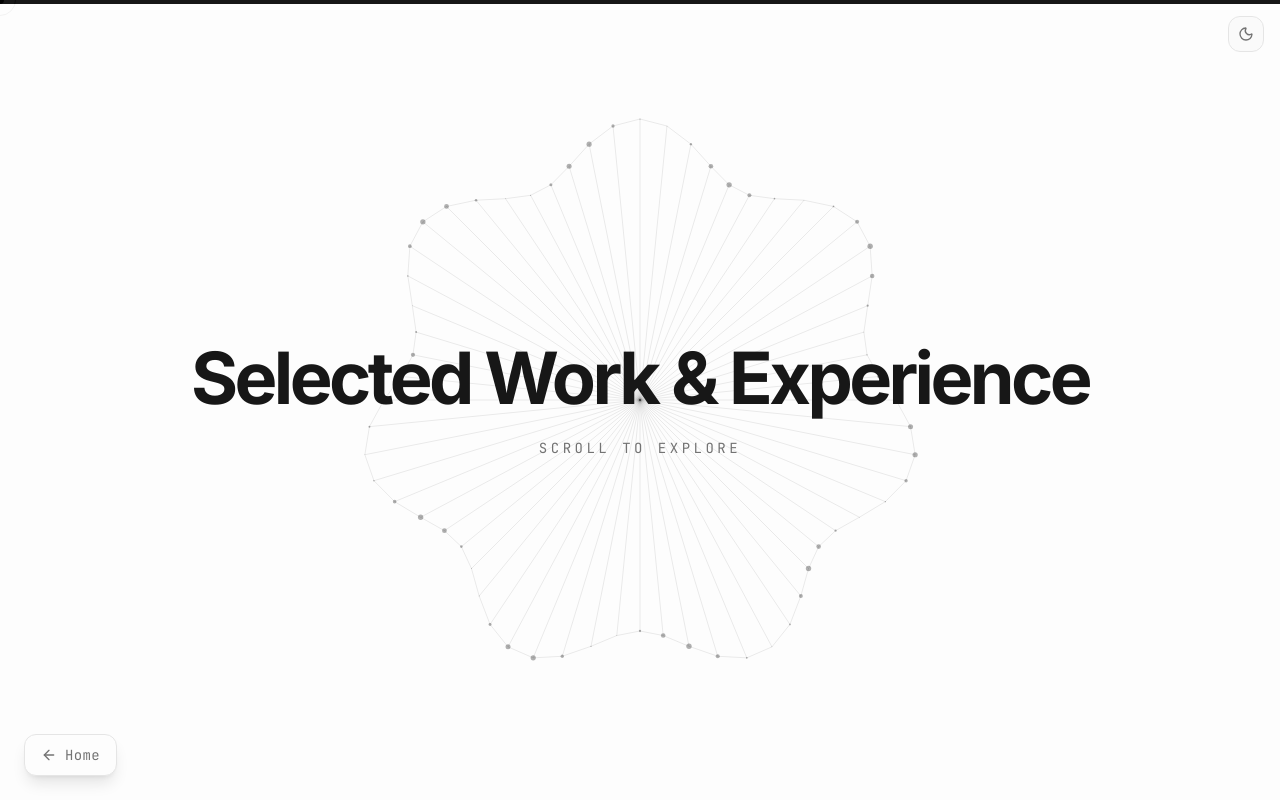
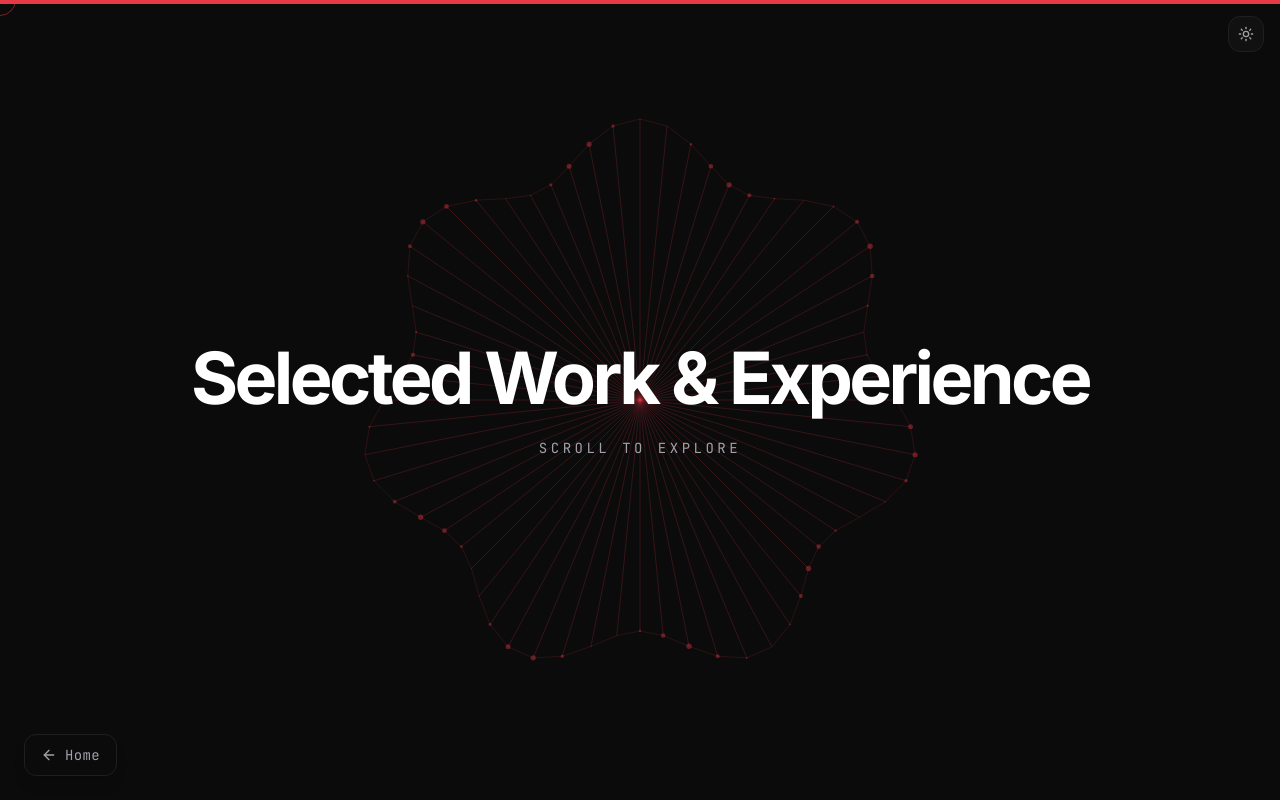
Before and after one commit to gayatrii-366/portfolio, a Next.js app in the folder portfolio-gayatri/: page /portfolio in a window 1280 px wide. Shown: the top 800 px of the page. Built offline with nearby package versions, Linux system fonts and the light colour scheme.

Commit message:
Updated color scheme to dark-first with bold red accent

```diff
--- a/portfolio-gayatri/src/app/globals.css
+++ b/portfolio-gayatri/src/app/globals.css
@@ -6,21 +6,25 @@
 }
 
 :root {
-  --bg: #fdfdfd;
-  --fg: #171717;
-  --bg-secondary: #fafafa;
-  --bg-panel: #f0f0f0;
-  --border: #e5e5e5;
-  --muted: #737373;
+  --bg: #0b0b0b;
+  --fg: #ffffff;
+  --bg-secondary: #111111;
+  --bg-panel: #111111;
+  --border: #1f1f1f;
+  --muted: #a1a1aa;
+  --accent: #e63946;
+  --accent-hover: #ff4d5a;
 }
 
 .dark {
-  --bg: #0a0a0a;
-  --fg: #ededed;
+  --bg: #0b0b0b;
+  --fg: #ffffff;
   --bg-secondary: #111111;
-  --bg-panel: #1a1a1a;
-  --border: #262626;
-  --muted: #a3a3a3;
+  --bg-panel: #111111;
+  --border: #1f1f1f;
+  --muted: #a1a1aa;
+  --accent: #e63946;
+  --accent-hover: #ff4d5a;
 }
 
 * {
@@ -46,4 +50,4 @@ body {
 /* Scrollbar */
 ::-webkit-scrollbar { width: 5px; }
 ::-webkit-scrollbar-track { background: transparent; }
-::-webkit-scrollbar-thumb { background: var(--border); border-radius: 999px; }
+::-webkit-scrollbar-thumb { background: var(--accent); border-radius: 999px; }
--- a/portfolio-gayatri/src/components/home/left-panel.tsx
+++ b/portfolio-gayatri/src/components/home/left-panel.tsx
@@ -91,7 +91,7 @@ export default function LeftPanel() {
               e.stopPropagation();
               setShowEmailDropdown(!showEmailDropdown);
             }}
-            className="bg-[var(--fg)] text-[var(--bg)] px-9 py-3.5 rounded-xl text-sm font-medium tracking-wide shadow-lg transition-all shadow-[var(--fg)]/10 hover:shadow-[var(--fg)]/20 interactive"
+            className="bg-[var(--accent)] text-white px-9 py-3.5 rounded-xl text-sm font-medium tracking-wide shadow-lg transition-all shadow-[var(--accent)]/10 hover:bg-[var(--accent-hover)] hover:shadow-[var(--accent)]/20 interactive"
           >
             Email me
           </motion.button>
@@ -152,7 +152,7 @@ export default function LeftPanel() {
               rel="noopener noreferrer"
               whileHover={{ scale: 1.15, y: -2 }}
               whileTap={{ scale: 0.95 }}
-              className="opacity-75 hover:opacity-100 hover:text-[var(--fg)] transition-all duration-300 interactive"
+              className="opacity-75 hover:opacity-100 hover:text-[var(--accent)] transition-all duration-300 interactive"
             >
               <Icon className="w-5 h-5 stroke-[1.5]" />
             </motion.a>
--- a/portfolio-gayatri/src/components/home/right-panel.tsx
+++ b/portfolio-gayatri/src/components/home/right-panel.tsx
@@ -88,14 +88,14 @@ export default function RightPanel() {
             href="/resume.pdf"
             target="_blank"
             rel="noopener noreferrer"
-            className="flex-1 bg-[var(--fg)] text-[var(--bg)] rounded-xl py-4 flex items-center justify-center font-sans font-medium tracking-wide hover:-translate-y-1 hover:shadow-lg hover:shadow-[var(--fg)]/10 transition-all duration-300 ease-out interactive"
+            className="flex-1 bg-[var(--accent)] text-white rounded-xl py-4 flex items-center justify-center font-sans font-medium tracking-wide hover:-translate-y-1 hover:bg-[var(--accent-hover)] hover:shadow-lg hover:shadow-[var(--accent)]/20 transition-all duration-300 ease-out interactive"
           >
             Resume
           </a>
 
           <Link
             href="/portfolio"
-            className="flex-1 bg-transparent text-[var(--fg)] border border-[var(--border)] rounded-xl py-4 flex items-center justify-center font-sans font-medium tracking-wide hover:bg-[var(--fg)] hover:text-[var(--bg)] hover:-translate-y-1 transition-all duration-300 ease-out interactive"
+            className="flex-1 bg-transparent text-[var(--fg)] border border-[var(--border)] rounded-xl py-4 flex items-center justify-center font-sans font-medium tracking-wide hover:bg-[var(--accent)] hover:text-white hover:border-[var(--accent)] hover:-translate-y-1 transition-all duration-300 ease-out interactive"
           >
             Portfolio
           </Link>
--- a/portfolio-gayatri/src/components/portfolio/canvas-scroll.tsx
+++ b/portfolio-gayatri/src/components/portfolio/canvas-scroll.tsx
@@ -38,7 +38,7 @@ export default function CanvasScroll() {
       const isDark = document.documentElement.classList.contains("dark");
 
       // Adaptive background
-      ctx.fillStyle = isDark ? "#0a0a0a" : "#fdfdfd";
+      ctx.fillStyle = "#0b0b0b";
       ctx.fillRect(0, 0, width, height);
 
       const centerX = width / 2;
@@ -62,9 +62,7 @@ export default function CanvasScroll() {
         ctx.beginPath();
         ctx.moveTo(0, 0);
         ctx.lineTo(x, y);
-        ctx.strokeStyle = isDark
-          ? `rgba(255,255,255,${0.06 - progress * 0.02})`
-          : `rgba(0,0,0,${0.08 - progress * 0.03})`;
+        ctx.strokeStyle = `rgba(230,57,70,${0.2 - progress * 0.05})`; // Accent color (#E63946)
         ctx.lineWidth = 1;
         ctx.stroke();
 
@@ -72,9 +70,7 @@ export default function CanvasScroll() {
         ctx.beginPath();
         const nodeSize = 1.5 + Math.sin(i + progress * 15) * 1.2;
         ctx.arc(x, y, nodeSize, 0, Math.PI * 2);
-        ctx.fillStyle = isDark
-          ? `rgba(255,255,255,${0.35 + progress * 0.4})`
-          : `rgba(0,0,0,${0.3 + progress * 0.4})`;
+        ctx.fillStyle = `rgba(230,57,70,${0.4 + progress * 0.4})`;
         ctx.fill();
 
         // Connect adjacent nodes
@@ -86,7 +82,7 @@ export default function CanvasScroll() {
           ctx.beginPath();
           ctx.moveTo(x, y);
           ctx.lineTo(px, py);
-          ctx.strokeStyle = isDark ? "rgba(255,255,255,0.1)" : "rgba(0,0,0,0.08)";
+          ctx.strokeStyle = "rgba(230,57,70,0.15)";
           ctx.stroke();
         }
       }
--- a/portfolio-gayatri/src/components/ui/custom-cursor.tsx
+++ b/portfolio-gayatri/src/components/ui/custom-cursor.tsx
@@ -51,7 +51,7 @@ export function CustomCursor() {
   return (
     <>
       <motion.div
-        className="fixed top-0 left-0 w-8 h-8 rounded-full border border-[var(--fg)] opacity-50 pointer-events-none z-[10000] mix-blend-difference"
+        className="fixed top-0 left-0 w-8 h-8 rounded-full border border-[var(--accent)] opacity-50 pointer-events-none z-[10000]"
         animate={{
           x: mousePosition.x - 16,
           y: mousePosition.y - 16,
@@ -61,7 +61,7 @@ export function CustomCursor() {
         transition={{ type: "spring", stiffness: 150, damping: 15, mass: 0.5 }}
       />
       <motion.div
-        className="fixed top-0 left-0 w-2 h-2 rounded-full bg-[var(--fg)] pointer-events-none z-[10000] mix-blend-difference"
+        className="fixed top-0 left-0 w-2 h-2 rounded-full bg-[var(--accent)] pointer-events-none z-[10000]"
         animate={{
           x: mousePosition.x - 4,
           y: mousePosition.y - 4,
--- a/portfolio-gayatri/src/components/ui/scroll-progress.tsx
+++ b/portfolio-gayatri/src/components/ui/scroll-progress.tsx
@@ -12,7 +12,7 @@ export function ScrollProgress() {
 
   return (
     <motion.div
-      className="fixed top-0 left-0 right-0 h-1 bg-[var(--fg)] origin-left z-[9999]"
+      className="fixed top-0 left-0 right-0 h-1 bg-[var(--accent)] origin-left z-[9999]"
       style={{ scaleX }}
     />
   );
--- a/portfolio-gayatri/src/components/ui/theme-provider.tsx
+++ b/portfolio-gayatri/src/components/ui/theme-provider.tsx
@@ -6,7 +6,7 @@ export function ThemeProvider({ children }: { children: React.ReactNode }) {
   return (
     <NextThemesProvider
       attribute="class"
-      defaultTheme="system"
+      defaultTheme="dark"
       enableSystem
       disableTransitionOnChange={false}
     >
```
Also changed, not shown: portfolio-gayatri/src/components/portfolio/sections.tsx (+9 -9 lines).
